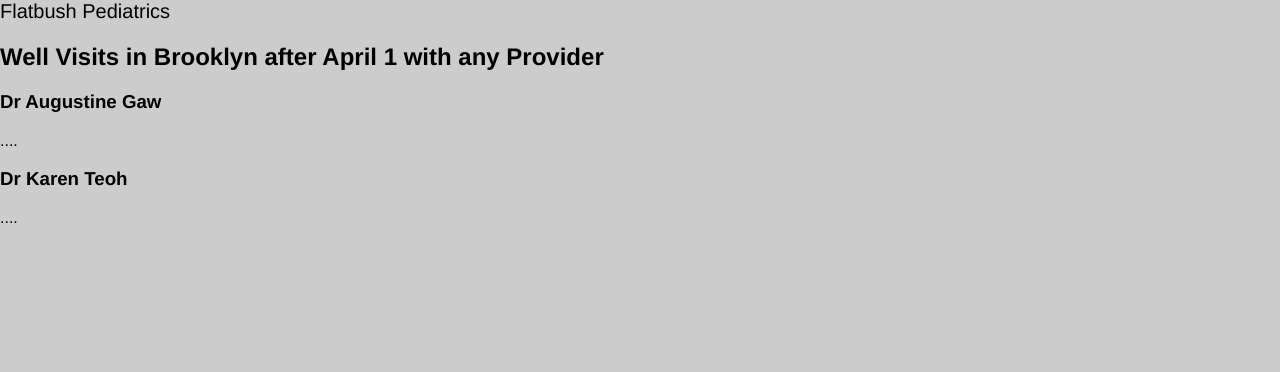
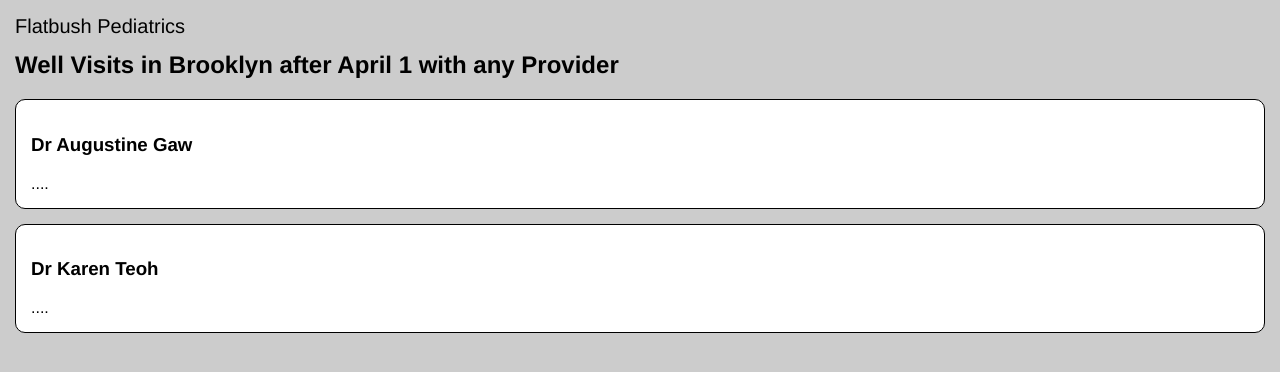
Before and after one commit to pengbits/fbpeds, a React (Vite) app: page /appointments/providers in a window 1280 px wide. Shown: the top 372 px of the page. Built offline with nearby package versions, Linux system fonts and the light colour scheme.

Commit message:
added image to provider list, some styles

```diff
--- a/client/App.css
+++ b/client/App.css
@@ -10,15 +10,29 @@
 
 }
 
-
+.header {
+  padding-top: 15px;
+}
 .header h1 {
-  margin: 0;
   font-size: 20px;
   font-weight: normal;
 }
-.patient {
-  margin-bottom: 15px;
+
+h1, h2 {
+  margin-top: 0;
+  margin-left: 15px;
+  text-decoration: none;
 }
+
+.patient,
+.provider {
+  padding: 15px;
+  background-color: #FFF;
+  border: #000 solid 1px;
+  border-radius: 10px;
+  margin: 15px
+}
+
 .patient__image {
   background-color: #ccc;
   width: 100px;
@@ -42,15 +56,26 @@
   height: 200px;
 }
 
-.footer .btn {
-  background-color: #FFF;
+.provider__image {
+  width: 100px;
+  height: 100px;
+}
+.provider__image img {
+  width: 100%;
+  height: auto;
+}
+
+.btn {
+  display: inline-block;
+  margin-left: 15px;
+  background-color: #0000FF;
   text-decoration: none;
   padding: 12px 15px;
   border-radius: 10px;
-  color: #000;
+  color: #FFF;
   cursor: pointer;
 }
-.footer .btn:hover {
+.btn:hover {
   text-decoration: underline;
-  background-color: #F1F1F1;
+  background-color: #0303cc;
 }
--- a/client/pages/ProvidersPage.jsx
+++ b/client/pages/ProvidersPage.jsx
@@ -8,11 +8,15 @@
       <h4>An Error occurred</h4>
       <p>{error.message}</p>
     </div>}
+
     {isLoading ? (<p>loading...</p>) : (
       <div className="provider-list">
         {(data || []).map(p => (
         <div data-testid="provider-entry" className="provider" key={p.id}>
           <h3>{p.name}</h3>
+          {p.image && <div className="provider__image">
+            <img src={p.image} alt="image of provider" />
+          </div>}
         </div>
         ))}
       </div>
```
Also changed, not shown: 1 other file (tests, documents, lock files or other folders).
